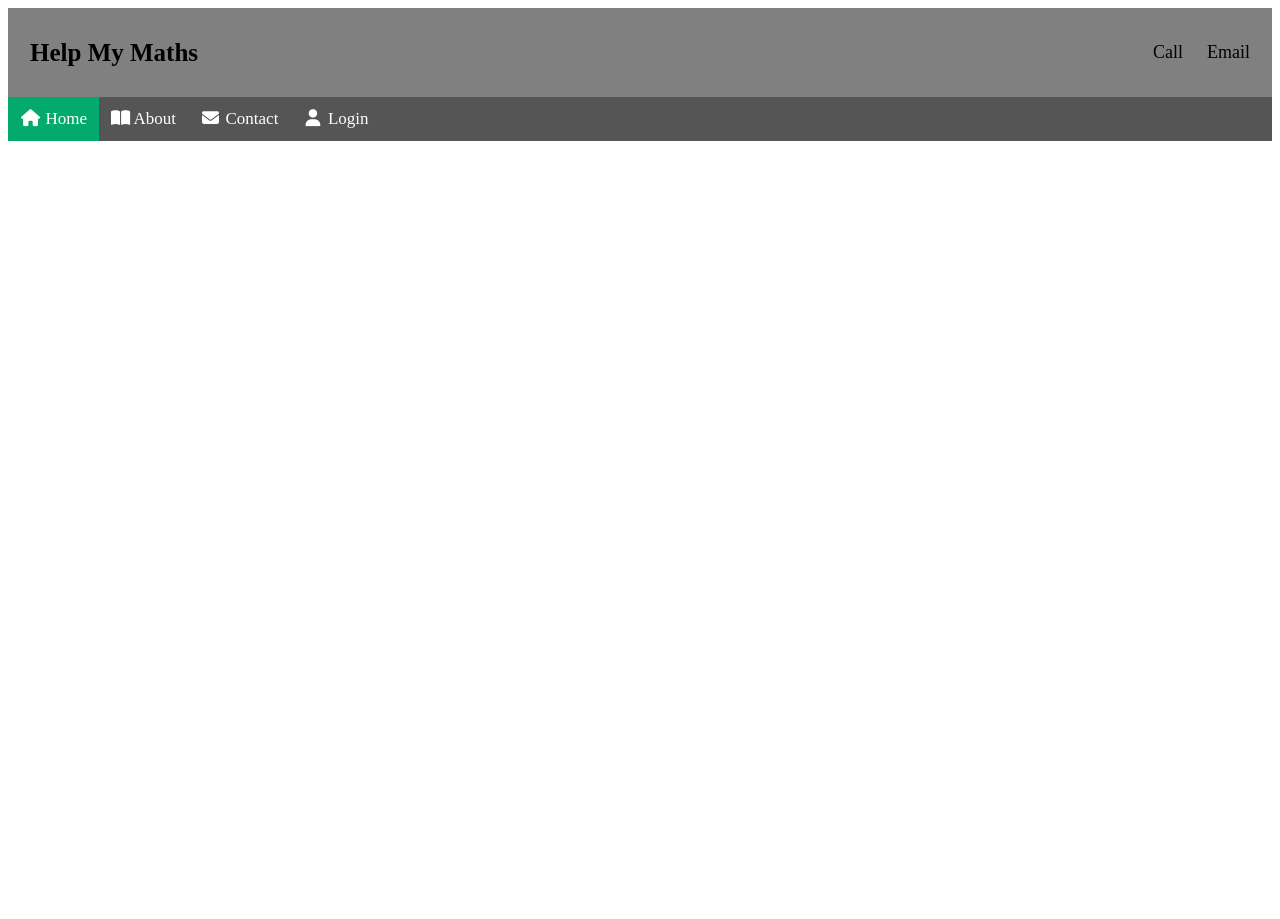
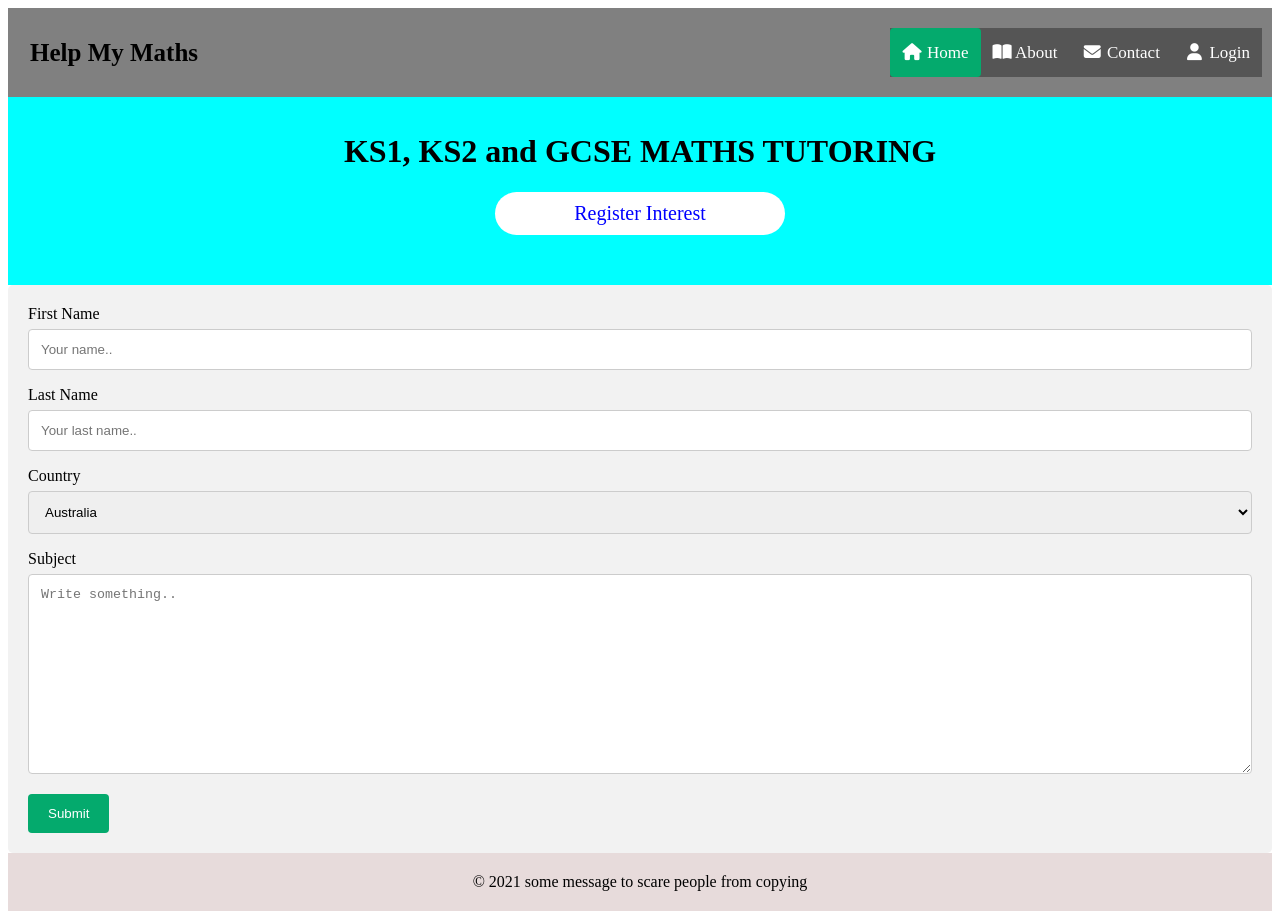
Before and after one commit to amarmohammed20/helpmymaths, a plain HTML site: page index.html in a window 1280 px wide. Before the commit the page ends 800 px from the top, so only its background shows below. Drawn offline with Linux system fonts and the light colour scheme.

Commit message:
First Phase - CSS needs looking at

```diff
--- a/app.js
+++ b/app.js
@@ -0,0 +1,5 @@
+const currentDate = new Date().toString()
+const footerYear = currentDate.substring(10,15)
+const footerMessage = `&copy; ${footerYear} some message to scare people from copying`
+
+document.getElementById("footer").innerHTML = footerMessage;
--- a/index.html
+++ b/index.html
@@ -5,30 +5,71 @@
     <meta http-equiv="X-UA-Compatible" content="IE=edge">
     <meta name="viewport" content="width=device-width, initial-scale=1.0">
     <link rel="stylesheet" href="./style.css">
-    <script src="./app.js"></script>
     <title>Help My Maths</title>
 
     <!-- Personal CDN for font awesome -->
     <script src="https://kit.fontawesome.com/37c2631073.js" crossorigin="anonymous"></script>
 
 </head>
+<body>
+    <noscript>
+        <div>The website relies on Javascript, please turn it on</div>
+    </noscript>
 
     <header>
         <div class="header">
             <a href="" class="logo">Help My Maths</a>
             <div class="header-right">
-            <a href="">Call</a>
-            <a href="">Email</a>
-        </div>
-    </div>
                 <nav class="navbar">
+                    <div>
                         <a class="active" href="#"><i class="fa fa-fw fa-home"></i> Home</a>
                         <a href="#"><i class="fas fa-book-open"></i> About</a>
                         <a href="#"><i class="fa fa-fw fa-envelope"></i> Contact</a>
                         <a href="#"><i class="fa fa-fw fa-user"></i> Login</a>
+                    </div>
                 </nav>
+            </div>
+        </div>
     </header>
-<body>
+
+    <main>
+        <div class="homepage_hero">
+            <h1>KS1, KS2 and GCSE MATHS TUTORING</h1>
+            <a href="" class="homepage_register_button">Register Interest</a>
+        </div>
+
+
+    </main>
+
+    <div class="container">
+        <form action="action_page.php">
+
+          <label for="fname">First Name</label>
+          <input type="text" id="fname" name="firstname" placeholder="Your name..">
+
+          <label for="lname">Last Name</label>
+          <input type="text" id="lname" name="lastname" placeholder="Your last name..">
+
+          <label for="country">Country</label>
+          <select id="country" name="country">
+            <option value="australia">Australia</option>
+            <option value="canada">Canada</option>
+            <option value="usa">USA</option>
+          </select>
+
+          <label for="subject">Subject</label>
+          <textarea id="subject" name="subject" placeholder="Write something.." style="height:200px"></textarea>
+
+          <input type="submit" value="Submit">
+
+        </form>
+      </div>
+
+    <footer id="footer">
+
+    </footer>
+
+    <script src="./app.js"></script>
 
 </body>
 </html>
--- a/style.css
+++ b/style.css
@@ -67,6 +67,68 @@
 
   /* END -- Navbar */
 
+  .homepage_hero {
+      background-color: aqua;
+      text-align: center;
+      padding-top: 15px;
+      padding-bottom: 50px;
+  }
+
+  .homepage_register_button {
+      background-color: white;
+      color: blue;
+      font-size: 20px;
+      border-radius: 100px;
+      padding: 10px;
+      /* ____ */
+      display: inline-block;
+      width: 270px;
+      text-decoration: none;
+  }
+
+  /* START -- Contact Form */
+
+  input[type=text], select, textarea {
+    width: 100%; /* Full width */
+    padding: 12px; /* Some padding */
+    border: 1px solid #ccc; /* Gray border */
+    border-radius: 4px; /* Rounded borders */
+    box-sizing: border-box; /* Make sure that padding and width stays in place */
+    margin-top: 6px; /* Add a top margin */
+    margin-bottom: 16px; /* Bottom margin */
+    resize: vertical /* Allow the user to vertically resize the textarea (not horizontally) */
+  }
+
+  /* Style the submit button with a specific background color etc */
+  input[type=submit] {
+    background-color: #04AA6D;
+    color: white;
+    padding: 12px 20px;
+    border: none;
+    border-radius: 4px;
+    cursor: pointer;
+  }
+
+  /* When moving the mouse over the submit button, add a darker green color */
+  input[type=submit]:hover {
+    background-color: #45a049;
+  }
+
+  /* Add a background color and some padding around the form */
+  .container {
+    border-radius: 5px;
+    background-color: #f2f2f2;
+    padding: 20px;
+  }
+
+  /* END -- Contact Form */
+
+  #footer {
+      background-color: rgb(231, 219, 219);
+      padding: 20px;
+      text-align: center;
+  }
+
   /* dont want the header to go to the enxt line. */
   @media screen and (max-width: 500px) {
     .header a {
```
Lines whose indentation alone changed are shown as unchanged.
